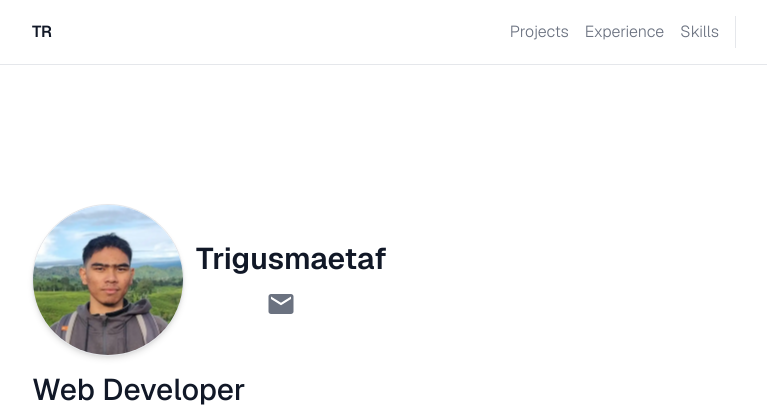
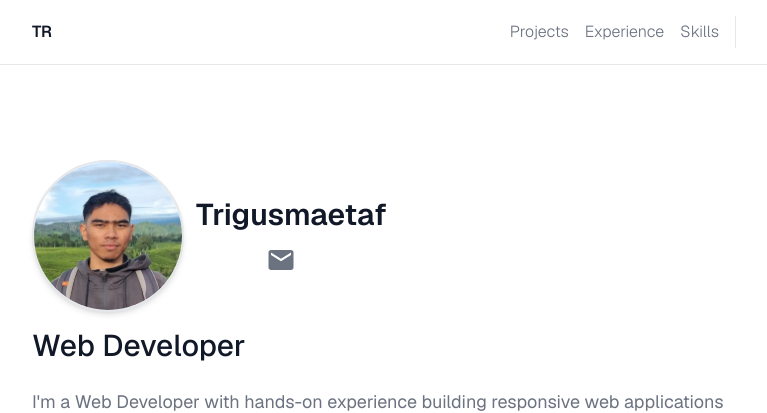
Before and after one commit to trigusf/trigusmaetaf-2.0, a React (Vite) app: page / in a window 1280 px wide. Shown: the top 413 px of the page, without its empty margins (240-1007 px from the left). Built offline with nearby package versions, Linux system fonts and the light colour scheme; some icons are missing.

Commit message:
fix: position hero section to center

```diff
--- a/src/components/hero.jsx
+++ b/src/components/hero.jsx
@@ -7,10 +7,10 @@ import trigusmaetaf from "../assets/profile/trigusmaetaf.webp"
 export default function Hero(){
     return(
         <>
-            <div className="flex justify-center pt-12 md:pt-35">
+            <section className="flex justify-center pt-14 md:py-24 items-center">
                 <div className="md:max-w-3xl md:pt-16 w-full p-4">
                     <div className="flex items-center gap-3">
-                        <div className="flex items-center w-20 h-20 lg:w-38 lg:h-38 md:w-24 md:h-24 bg-[var(--bg)] border border-[var(--border)] rounded-full overflow-hidden shadow-md">
+                        <div className="flex items-center w-20 h-20 lg:w-38 lg:h-38 md:w-24 md:h-24 bg-[var(--bg)] border-2 border-[var(--border)] rounded-full overflow-hidden shadow-md">
                             <img
                                 src={trigusmaetaf}
                                 alt="trigusmaetaf"
@@ -67,7 +67,7 @@ export default function Hero(){
                     </div>
                 </div>
 
-            </div>
+            </section>
         </>
     )
 }
--- a/src/components/upButton.jsx
+++ b/src/components/upButton.jsx
@@ -26,7 +26,6 @@ export default function UpButton(){
                     animate={{ opacity: 1, y: 20 }}
                     exit={{ opacity: 0, y: 20 }}
                     transition={{ duration: 0.3, ease: "easeInOut" }}
-                    whileHover={{y: -0.1}}
                     onClick={() => window.scrollTo({top : 0, behavior : "smooth"})}
                     className="hidden md:block fixed bottom-16 right-16 text-[var(--text)] p-2 bg-[var(--surface)] border border-[var(--border)] rounded-md cursor-pointer shadow-xl
                 ">
--- a/src/data/skills.js
+++ b/src/data/skills.js
@@ -62,7 +62,7 @@ export const skills = [
     },
     {
         id: 10,
-        icon : "devicon:github",
+        icon : "mdi:github",
         name : "Github",
         category : "Tools"
 
```
Also changed, not shown: src/components/card/projectCard.jsx (line endings or trailing spaces).
